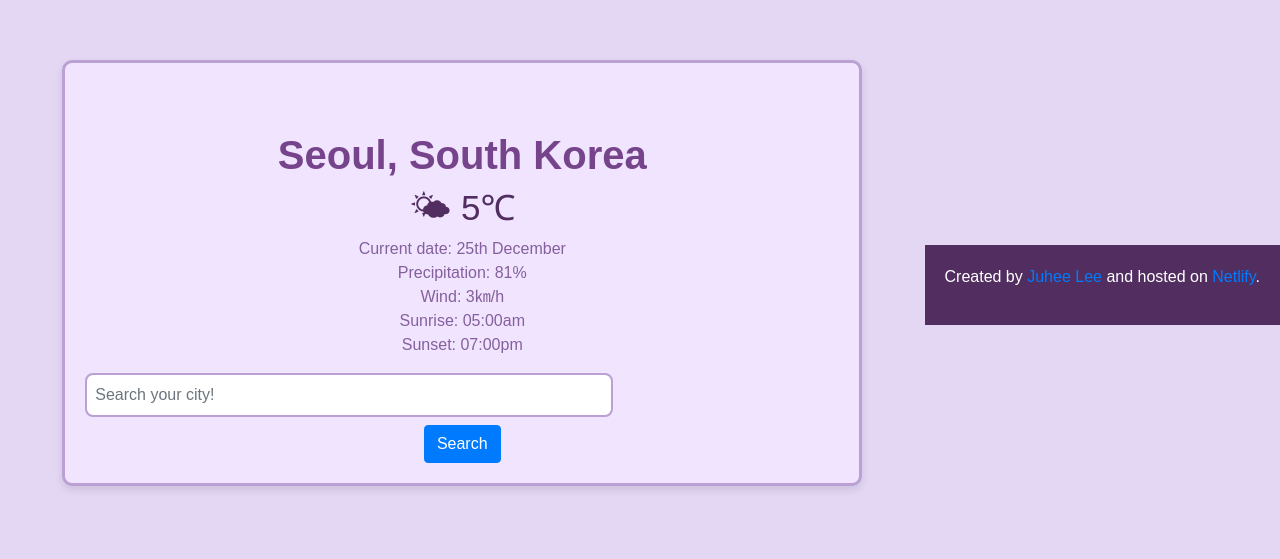
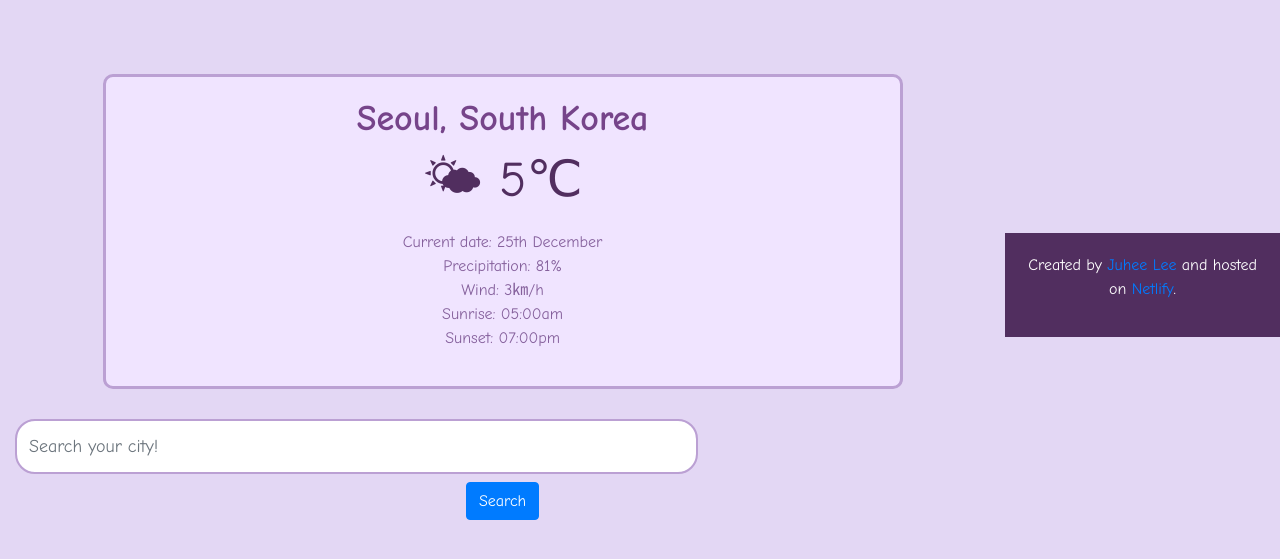
Before and after one commit to Jyupi/jyupiweather, a website built with Parcel: page index.html in a window 1280 px wide. Shown: the part 127-686 px from the top of the page. Built offline with nearby package versions, Linux system fonts and the light colour scheme.

Commit message:
Update weather.css removing the explanations

```diff
--- a/weather.css
+++ b/weather.css
@@ -1,82 +1,77 @@
-/* General body styling */
 body {
-  background-color: #e3d7f4; /* pastel purple background */
-  font-family: 'Pixel', Arial, sans-serif; /* Pixel art style font, fallback to Arial */
+  background-color: #e3d7f4;
+  font-family: 'Comic Sans MS', cursive;
   display: flex;
   justify-content: center;
   align-items: center;
-  height: 100vh; /* Full viewport height */
+  height: 100vh;
 }
 
-/* Styling for the container */
-.container {
-  max-width: 800px;
+.top {
+  border: #bba0d3 solid 3px;
+  width: 800px;
+  display: block;
+  margin: 30px auto;
+  border-radius: 10px;
   padding: 20px;
-  border: #bba0d3 solid 3px; /* lighter purple border */
-  border-radius: 10px;
-  background-color: #f0e4ff; /* very light purple background */
-  box-shadow: 0 4px 8px rgba(0, 0, 0, 0.1); /* subtle shadow */
+  background-color: #f0e4ff;
 }
 
-/* City name styling */
 .city {
-  color: #76448a; /* darker purple color for contrast */
+  color: #76448a;
   text-align: center;
   font-weight: bold;
+  font-size: 36px;
 }
 
-/* Temperature and emoji styling */
 .emojitemp {
-  font-size: 35px;
+  font-size: 50px;
   text-align: center;
-  color: #512e5f; /* even darker purple for temperature text */
+  color: #512e5f;
+  margin-top: 10px;
 }
 
-/* List items styling under weather details */
 .others {
-  color: #85609c; /* soft purple */
+  color: #85609c;
   text-align: center;
-  list-style-type: none; /* remove bullets */
-  padding-left: 0; /* remove default padding */
+  margin-top: 20px;
+  padding-left: 0;
 }
 
-/* Search tools section styling */
 .searchtools {
   text-align: center;
-  margin-top: 20px; /* add space above search tools */
+  margin-top: 30px;
 }
 
-/* Input field styling */
 #city-input {
   border: #bba0d3 solid 2px;
-  border-radius: 8px;
-  padding: 8px;
+  border-radius: 20px;
+  padding: 12px;
   width: 70%;
+  font-size: 18px;
 }
 
-/* Button styling with hover effect */
 button {
-  background-color: #a569bd; /* purple button */
+  background-color: #a569bd;
   color: white;
-  padding: 10px 15px;
-  border-radius: 8px;
+  padding: 12px 20px;
+  border-radius: 20px;
   border: none;
   transition: background-color 0.3s ease;
+  font-size: 18px;
 }
 
 button:hover {
-  background-color: #d2b4de; /* lighter purple on hover */
+  background-color: #d2b4de;
 }
 
-/* Footer styling */
 footer {
   padding: 20px;
-  background-color: #512e5f; /* dark purple footer */
+  background-color: #512e5f;
   color: white;
   text-align: center;
 }
 
-/* Hover and active effects for links */
 a:hover,
 a:active {
   color: #d2b4de;
```
